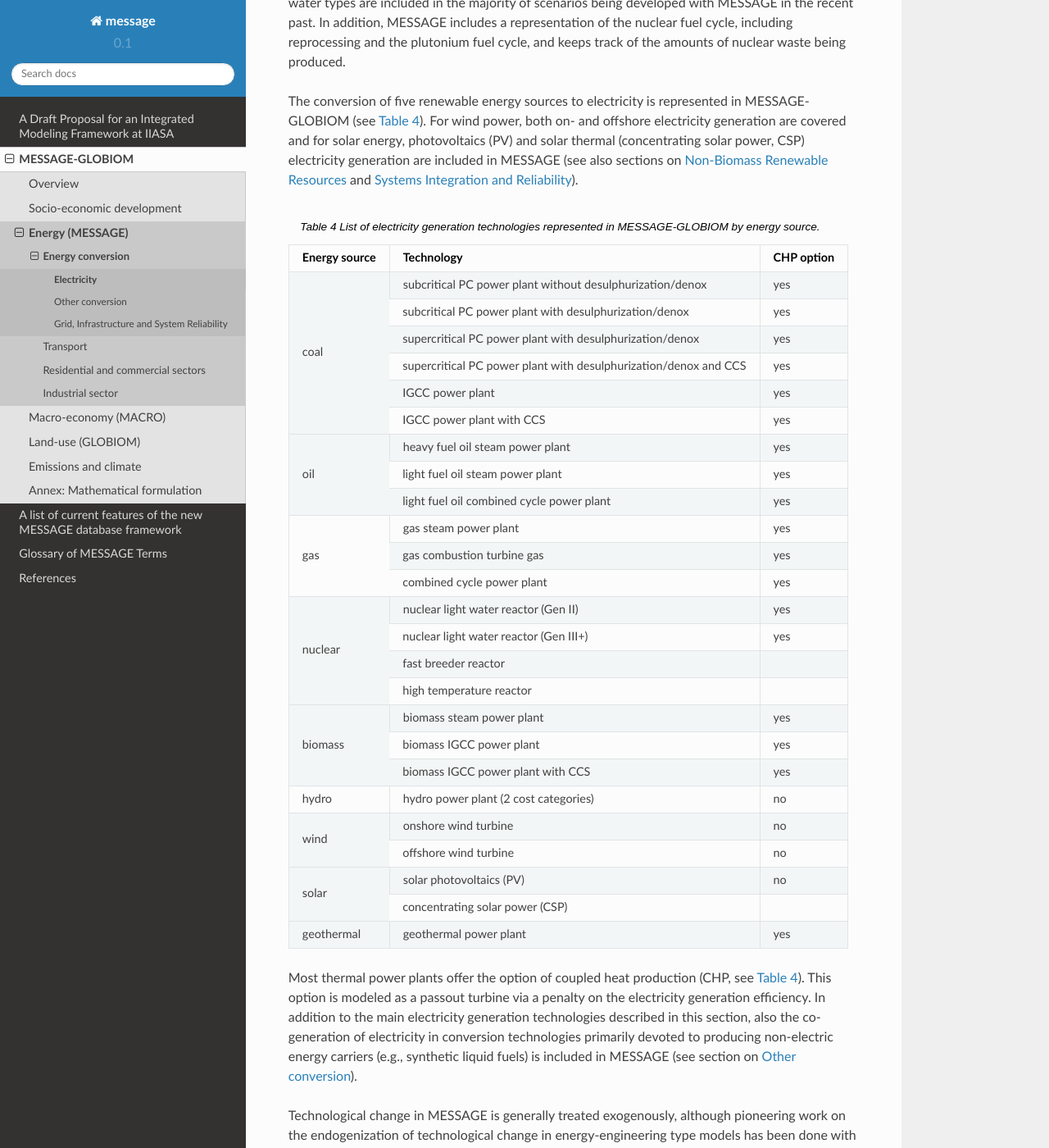
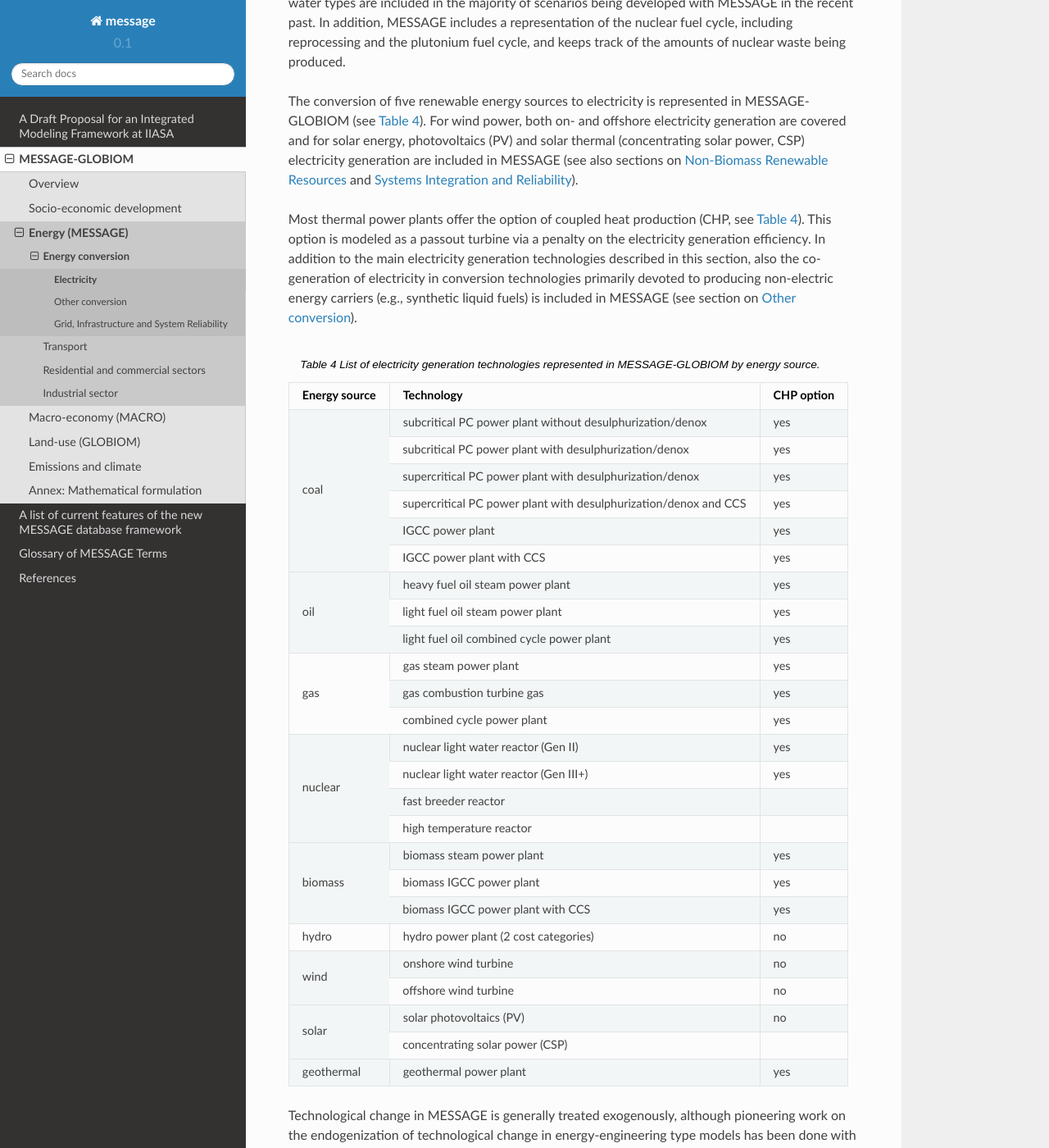
Before and after one commit to iiasa/message_doc, a Sphinx documentation site: the page built from source/message_globiom/energy/conversion/electricity.rst, in a window 1280 px wide and 1400 px high, scrolled down 480 px. Shown: the whole window at 82% size. Built offline with Sphinx 7.4.7 and the Read the Docs theme 2.0.0, drawn with Linux system fonts in a browser that asks for light colours; pages that are not in the unit, such as notebooks, are missing from menus; cross-references to code outside the pages are shown as plain code; part of the change alters nothing that is shown.

```diff
--- a/source/message_globiom/energy/conversion/electricity.rst
+++ b/source/message_globiom/energy/conversion/electricity.rst
@@ -7,6 +7,8 @@ MESSAGE covers a large number of electricity generation options utilizing a wide
 Four different nuclear power plant types are represented in MESSAGE-GLOBIOM, i.e. two light water reactor types, a fast breeder reactor and a high temperature reactor, but only the two light water types are included in the majority of scenarios being developed with MESSAGE in the recent past. In addition, MESSAGE includes a representation of the nuclear fuel cycle, including reprocessing and the plutonium fuel cycle, and keeps track of the amounts of nuclear waste being produced.
 
 The conversion of five renewable energy sources to electricity is represented in MESSAGE-GLOBIOM (see :numref:`tab-elec`). For wind power, both on- and offshore electricity generation are covered and for solar energy, photovoltaics (PV) and solar thermal (concentrating solar power, CSP) electricity generation are included in MESSAGE (see also sections on :ref:`renewable` and :ref:`syst_integration`).
+
+Most thermal power plants offer the option of coupled heat production (CHP, see :numref:`tab-elec`). This option is modeled as a passout turbine via a penalty on the electricity generation efficiency. In addition to the main electricity generation technologies described in this section, also the co-generation of electricity in conversion technologies primarily devoted to producing non-electric energy carriers (e.g., synthetic liquid fuels) is included in MESSAGE (see section on :ref:`other`).
 
 .. _tab-elec:
 .. table:: List of electricity generation technologies represented in MESSAGE-GLOBIOM by energy source.
@@ -65,8 +67,6 @@ The conversion of five renewable energy sources to electricity is represented in
    | geothermal       | geothermal power plant                                                                                                                                                                                                                                                                 | yes                      |
    +------------------+----------------------------------------------------------------------------------------------------------------------------------------------------------------------------------------------------------------------------------------------------------------------------------------+--------------------------+
 
-Most thermal power plants offer the option of coupled heat production (CHP, see :numref:`tab-elec`). This option is modeled as a passout turbine via a penalty on the electricity generation efficiency. In addition to the main electricity generation technologies described in this section, also the co-generation of electricity in conversion technologies primarily devoted to producing non-electric energy carriers (e.g., synthetic liquid fuels) is included in MESSAGE (see section on :ref:`other`).
-
 Technological change in MESSAGE is generally treated exogenously, although pioneering work on the endogenization of technological change in energy-engineering type models has been done with MESSAGE (Messner, 1997 :cite:`messner_endogenized_1997`). The current cost and performance parameters, including conversion efficiencies and emission coefficients is generally derived from the relevant engineering literature. For the future alternative cost and performance projections are usually developed to cover a relatively wide range of uncertainties that influences model results to a good extent. As an example, :numref:`fig-ther` and :numref:`fig-nonth` below provide an overview of costs ranges for a set of key energy conversion technologies (Fricko et al., 2016 :cite:`fricko_marker_2016`).
 
 .. _fig-ther:
```
